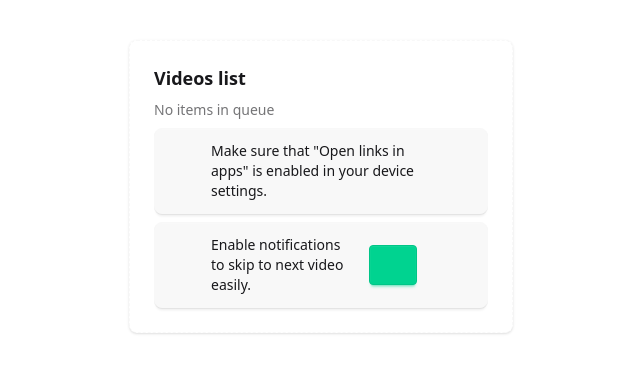
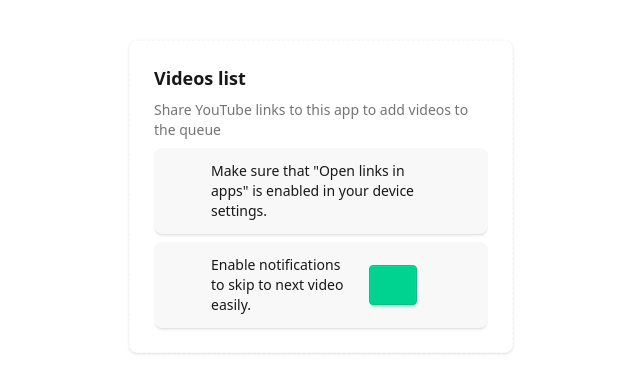
Before and after one commit to unlocomqx/iqueue, a SvelteKit app: page / in a window 1280 px wide. Shown: the top 392 px of the page, without its empty margins (319-959 px from the left). Built offline with nearby package versions, Linux system fonts and the light colour scheme; some icons are missing.

Commit message:
Update empty queue message with share instructions

```diff
--- a/src/routes/+page.svelte
+++ b/src/routes/+page.svelte
@@ -77,7 +77,7 @@
         {/each}
       </ul>
     {:else}
-      <p class="text-base-content/60 text-sm">No items in queue</p>
+      <p class="text-base-content/60 text-sm">Share YouTube links to this app to add videos to the queue</p>
     {/if}
 
     {#if queue.value.length > 0}
```
